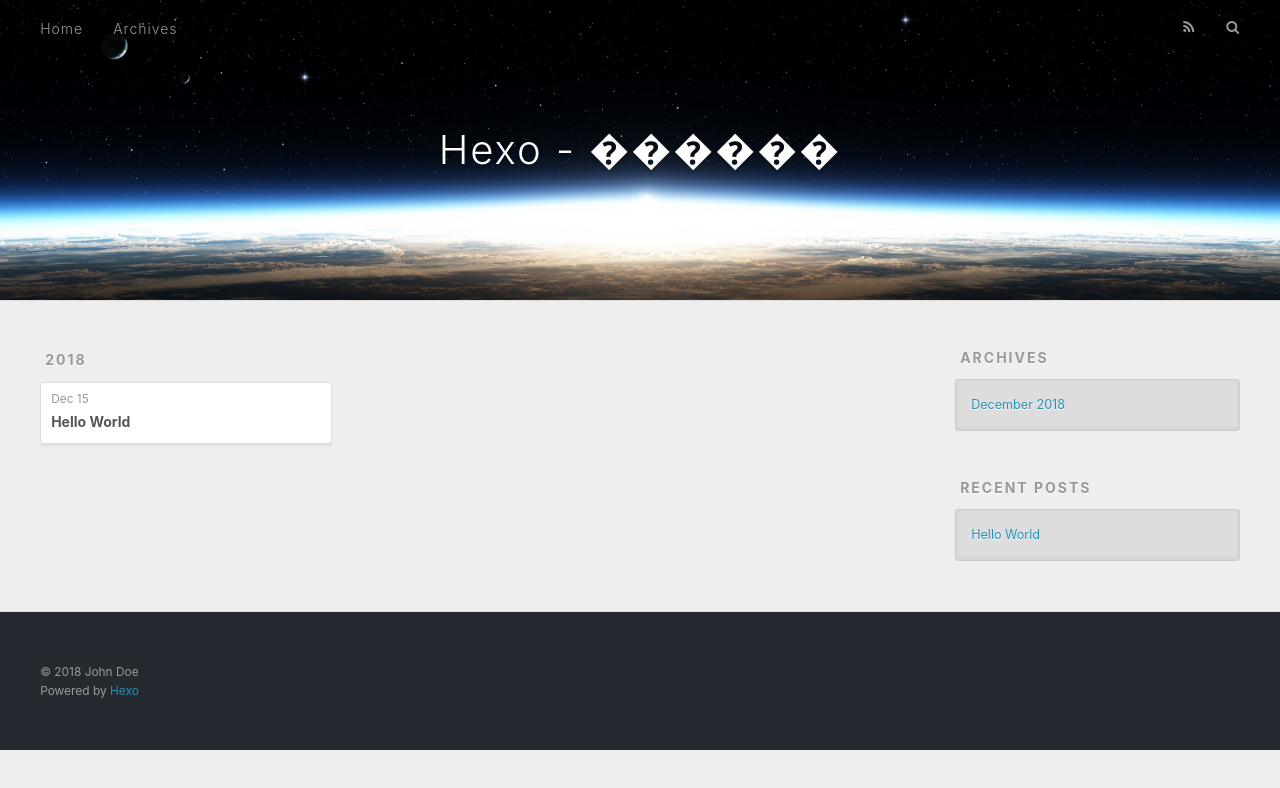
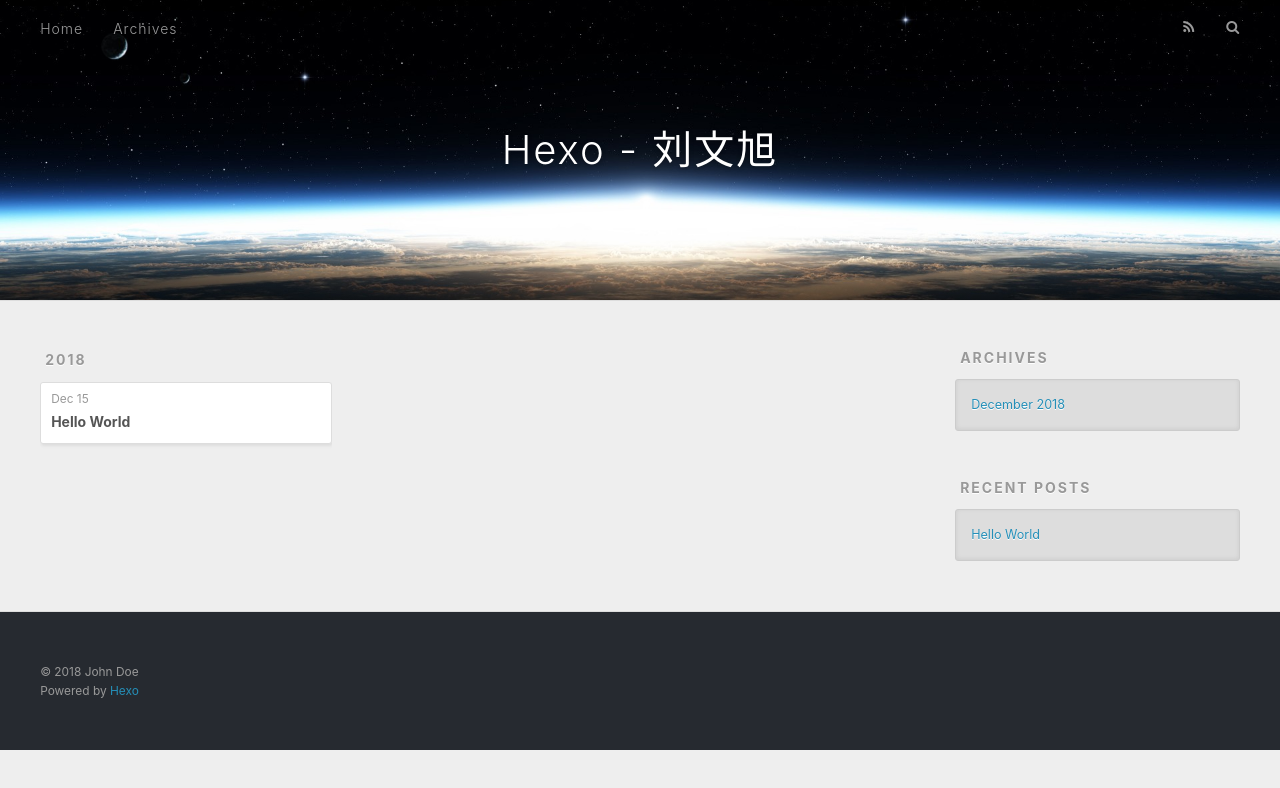
Before and after one commit to RookieXv/RookieXv.github.io.bat, a plain HTML site: page archives/2018/12/index.html in a window 1280 px wide. Drawn offline with nearby package versions, Linux system fonts and the light colour scheme.

Commit message:
Site updated: 2018-12-15 14:55:07

```diff
--- a/archives/2018/12/index.html
+++ b/archives/2018/12/index.html
@@ -5,17 +5,17 @@
 
 
 
-  <title>Archives: 2018/12 | Hexo - ������</title>
+  <title>Archives: 2018/12 | Hexo - 刘文旭</title>
   <meta name="viewport" content="width=device-width, initial-scale=1, maximum-scale=1">
   <meta property="og:type" content="website">
-<meta property="og:title" content="Hexo - ������">
+<meta property="og:title" content="Hexo - 刘文旭">
 <meta property="og:url" content="http://yoursite.com/archives/2018/12/index.html">
-<meta property="og:site_name" content="Hexo - ������">
+<meta property="og:site_name" content="Hexo - 刘文旭">
 <meta property="og:locale" content="default">
 <meta name="twitter:card" content="summary">
-<meta name="twitter:title" content="Hexo - ������">
+<meta name="twitter:title" content="Hexo - 刘文旭">
 
-    <link rel="alternate" href="/atom.xml" title="Hexo - ������" type="application/atom+xml">
+    <link rel="alternate" href="/atom.xml" title="Hexo - 刘文旭" type="application/atom+xml">
 
 
     <link rel="icon" href="/favicon.png">
@@ -34,7 +34,7 @@
   <div id="header-outer" class="outer">
     <div id="header-title" class="inner">
       <h1 id="logo-wrap">
-        <a href="/" id="logo">Hexo - ������</a>
+        <a href="/" id="logo">Hexo - 刘文旭</a>
       </h1>
 
     </div>
```
Also changed, not shown: 2018/12/15/hello-world/index.html (+4 -4 lines), archives/2018/index.html (+6 -6 lines), archives/index.html (+6 -6 lines), index.html (+6 -6 lines).
